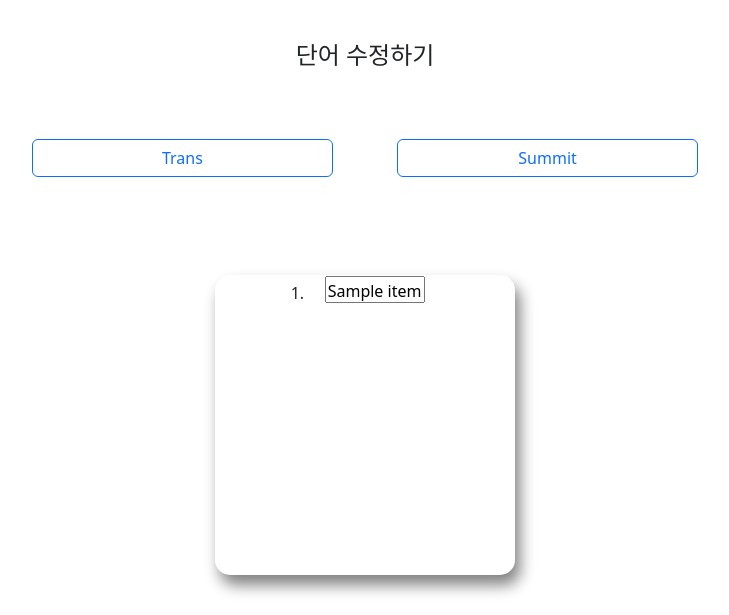
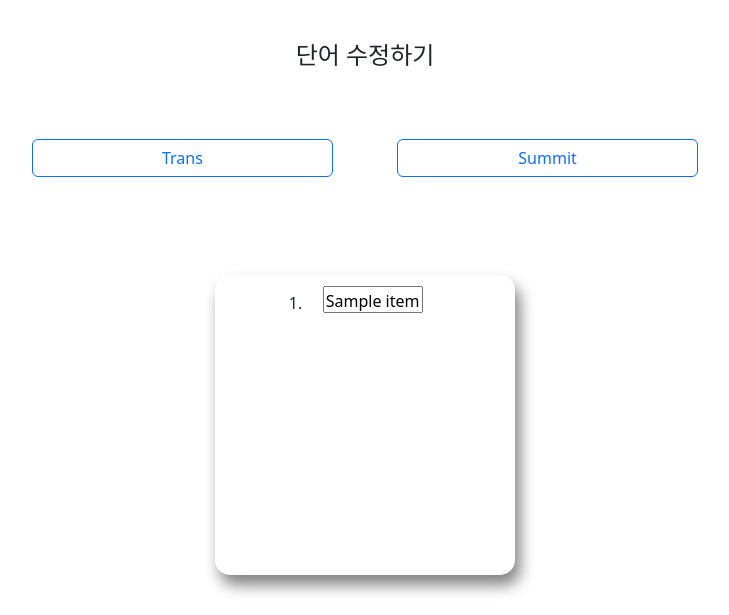
Before and after one commit to SimOnejin/pybo, a Django app: template templates/pybo/ocr.html in a window 1280 px wide. Shown: the part 401-1016 px from the top of the page, without its empty margins (275-1004 px from the left). Run offline with Django 4.2, Linux system fonts and the light colour scheme; tables that the repository leaves empty hold one stand-in row (values such as "Sample post"); the template is opened without the code that fills it: values that come from a table or form of the project are taken from there, most other values are stand-ins (such as "Sample title", 1, 10 or a date in 2020); some libraries are stand-ins or nearby versions.

Commit message:
css test

```diff
--- a/templates/pybo/ocr.html
+++ b/templates/pybo/ocr.html
@@ -35,13 +35,13 @@
         <form style="width: 300px; height: 300px; overflow:scroll; box-shadow: 5px 10px 15px gray; border-radius: 15px;">
             <div class="col text-center">
                 {% if texts %}
-                    <table style="margin-left: auto; margin-right: auto;">
+                    <table style="margin-left: auto; margin-right: auto; margin-top: 4%">
                         {% for item in texts %}
                         <tr>
                             <td width="10%">
                                 {{ forloop.counter }}.
                             </td>
-                            <td width="70%">
+                            <td width="90%">
                                 <textarea style="height: 1.7em;; width: 100px; resize: none;"/>{{ item }}</textarea>
                             </td>
                         </tr>
```
